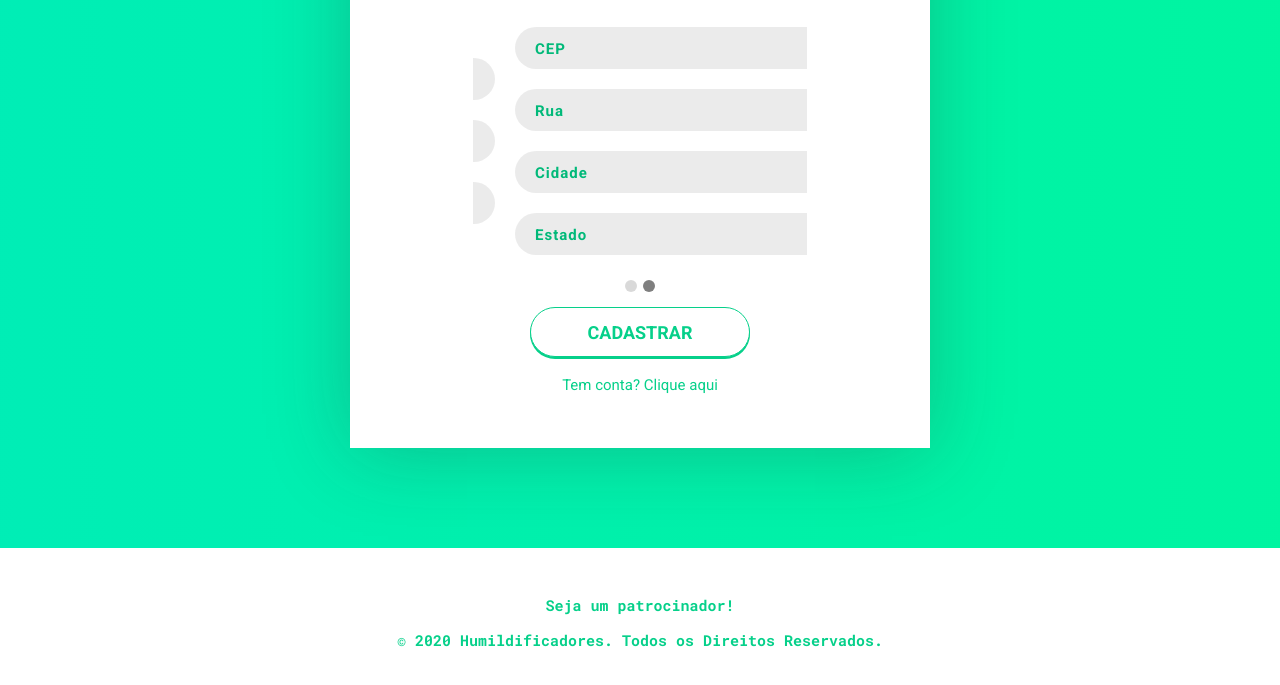
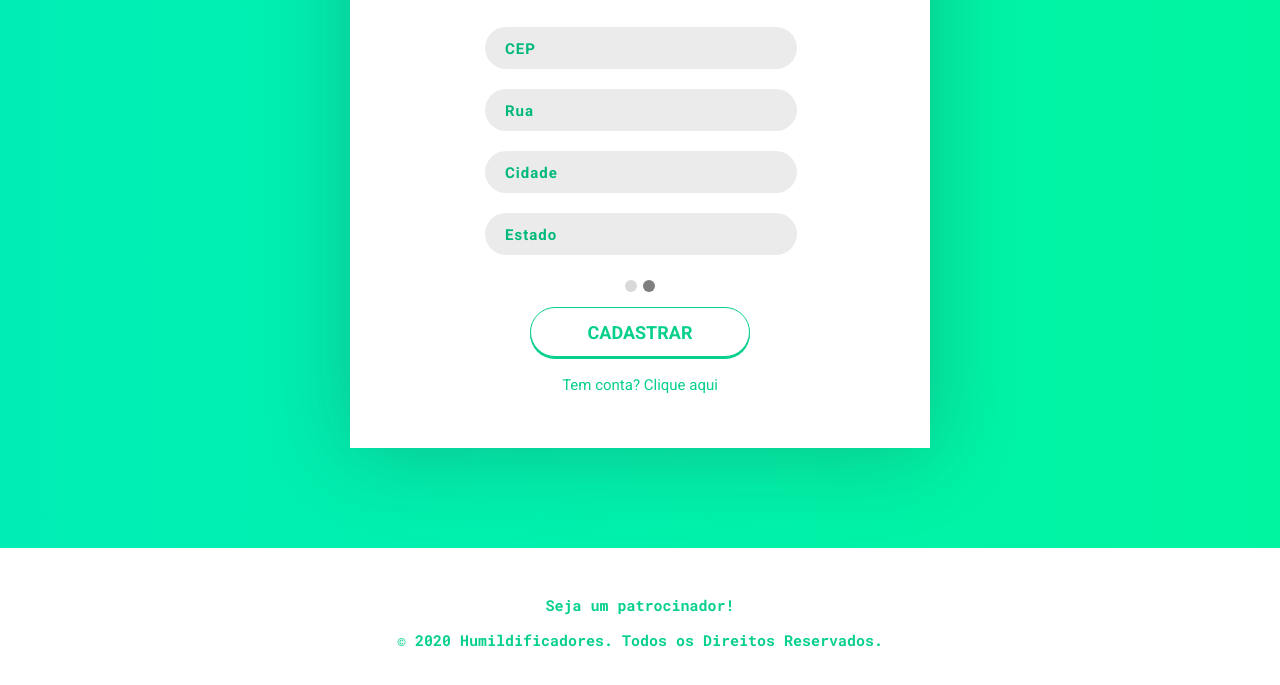
Before and after one commit to jusebandtec/humildificadores, a website: page public/cadastro.html in a window 1280 px wide. Both pictures are taken after a click on the item 649 px from the left and 535 px from the top of the page. Shown: the part 249-934 px from the top of the page. Drawn offline with nearby package versions, Linux system fonts and the light colour scheme.

Commit message:
aplicação humildificadores v4

```diff
--- a/public/cadastro.html
+++ b/public/cadastro.html
@@ -95,7 +95,7 @@
             btn_seguinte.style.display = 'flex';
         }
         if (page == 2) {
-            containerCadastro.style.left = '-300px';
+            containerCadastro.style.left = '-330px';
             pageRight.style.opacity = '1';
             pageLeft.style.opacity = '.3';
             btn_entrar.style.display = 'block';
```
